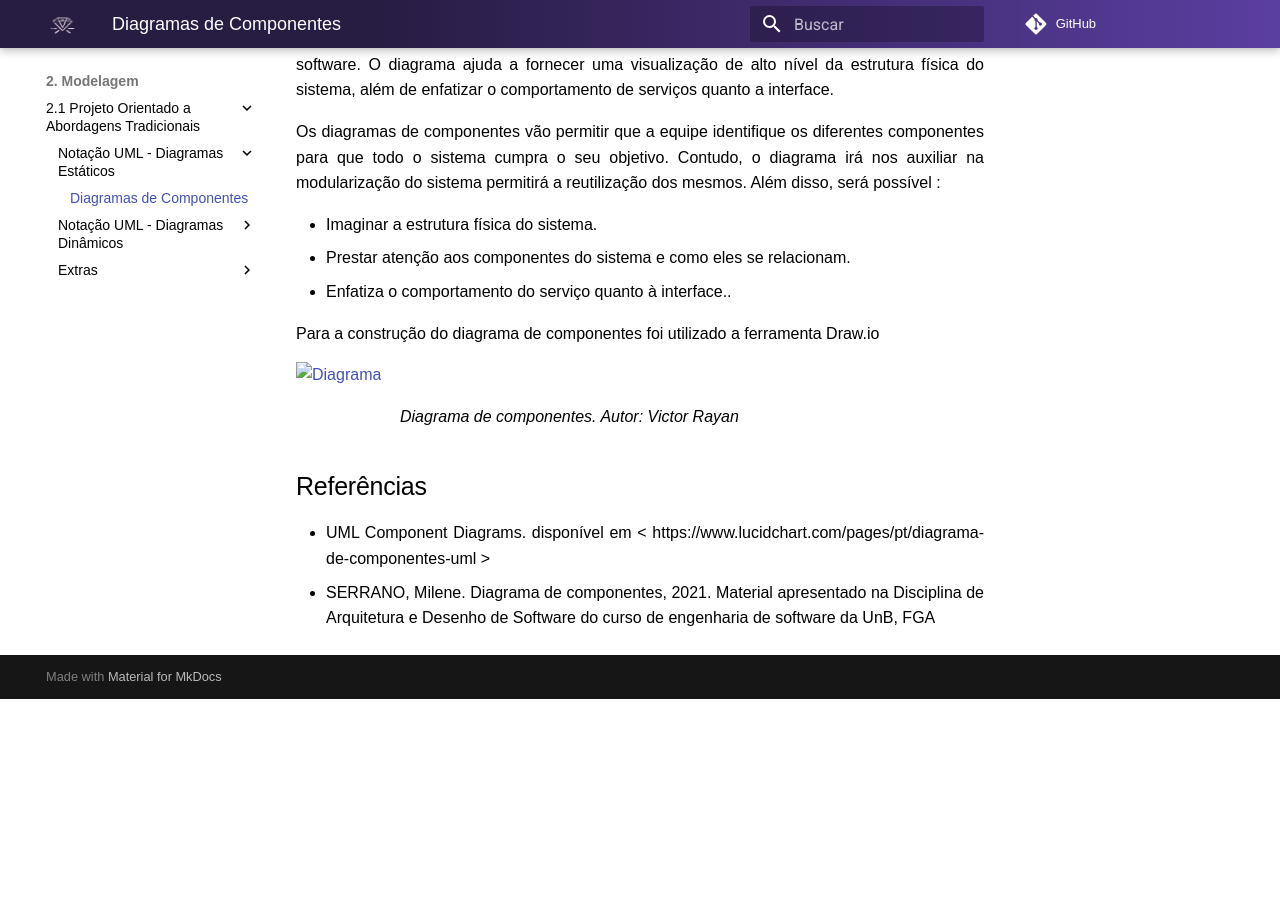
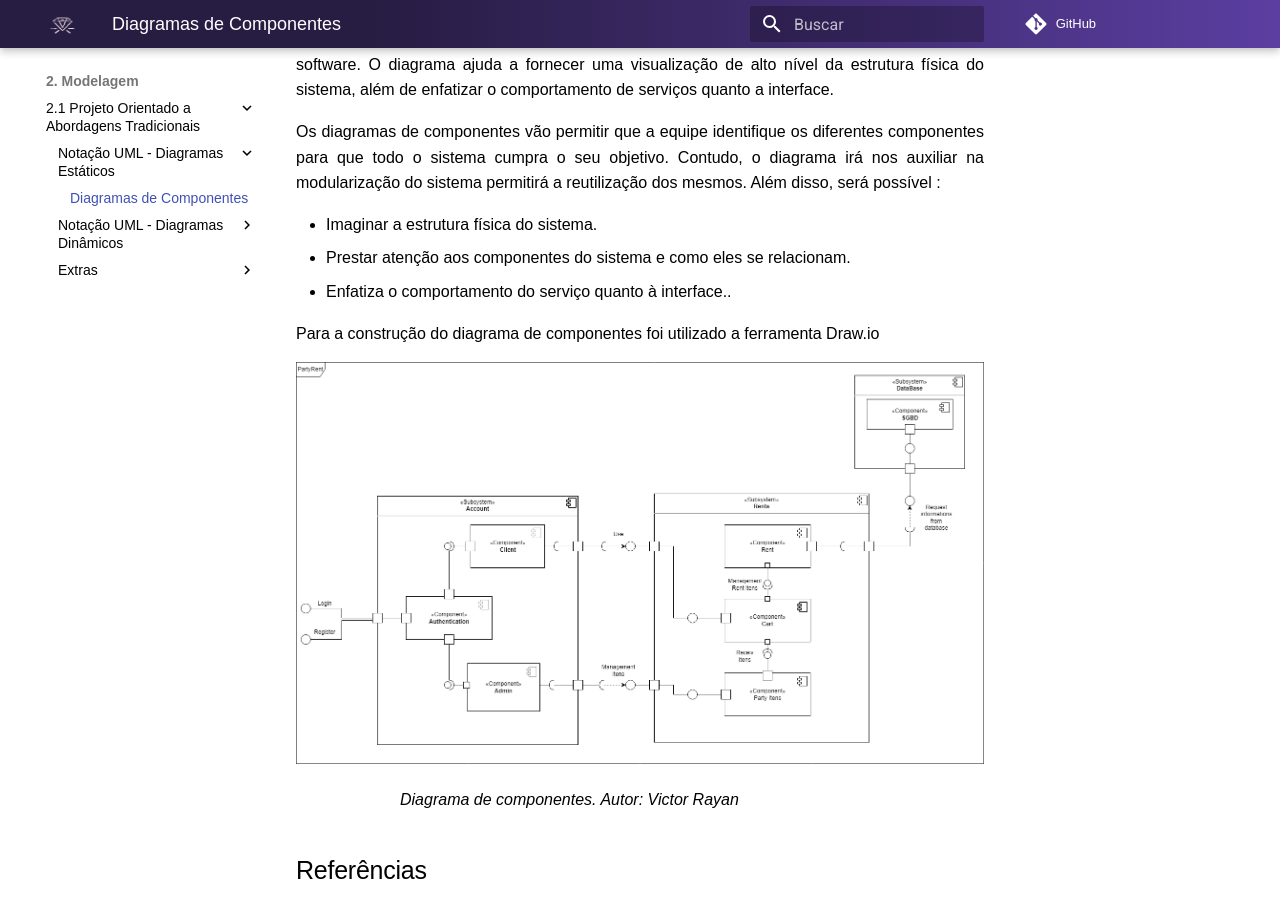
Before and after one commit to UnBArqDsw2021-2/2021.2_G7_-AluguelKitsFesta, an MkDocs documentation site: the page built from docs/modelagem/diagramacomponentes.md, in a window 1280 px wide and 900 px high, scrolled down 503 px. Built offline with MkDocs 1.6.1 and Material for MkDocs 9.7.7, drawn with Linux system fonts in a browser that asks for light colours; comment, search, counter and statistics services are not loaded; before the commit the page ends 1202 px from its top, so only the background shows below that.

Commit message:
fix diagram image

```diff
--- a/docs/modelagem/diagramacomponentes.md
+++ b/docs/modelagem/diagramacomponentes.md
@@ -24,7 +24,7 @@
 
 <p align="justify"> Para a construção do diagrama de componentes foi utilizado a ferramenta Draw.io </p>
 
-[![Diagrama](..\modelagem\imagensdiagramas\componentes.png)](..\modelagem\imagensdiagramas\componentes.png)
+[![Diagrama](../modelagem/imagensdiagramas/componentes.png)](../modelagem/imagensdiagramas/componentes.png)
 
 <figcaption>Diagrama de componentes. Autor: Victor Rayan</figcaption>
 
```
